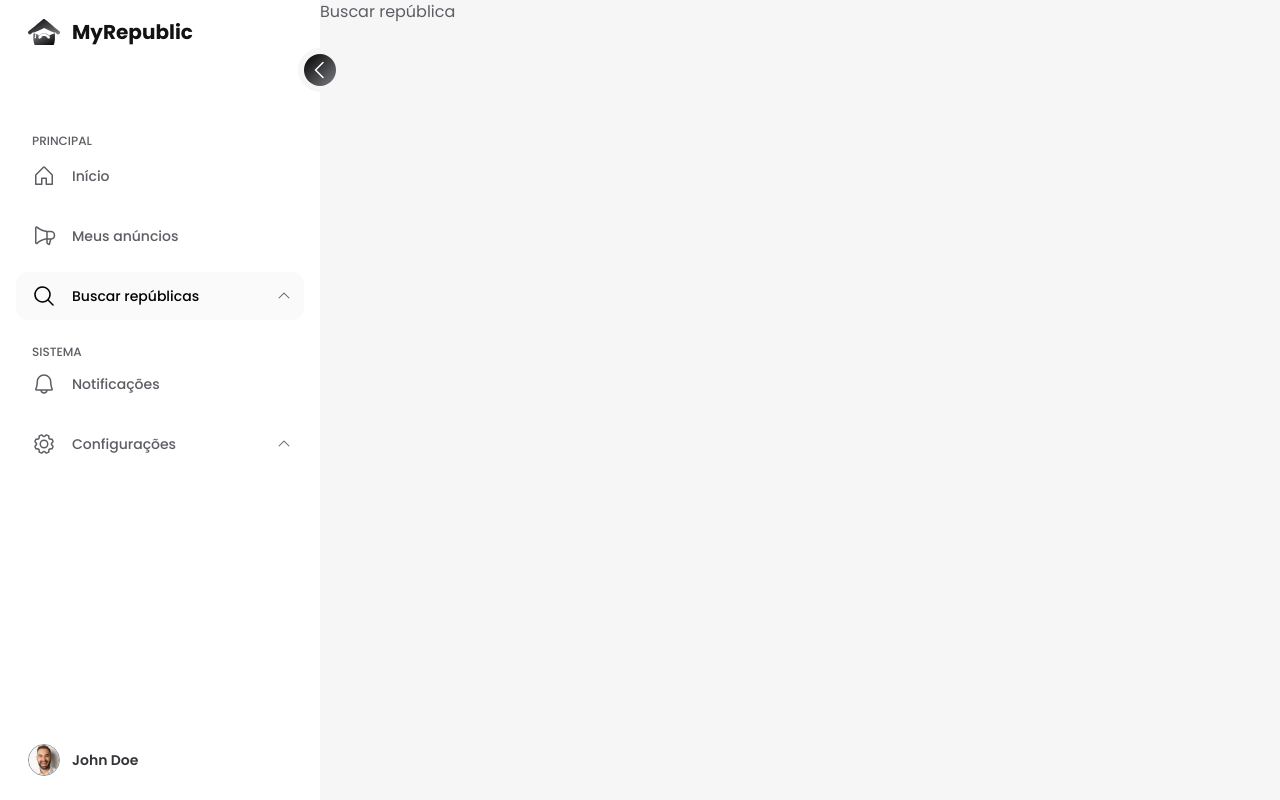
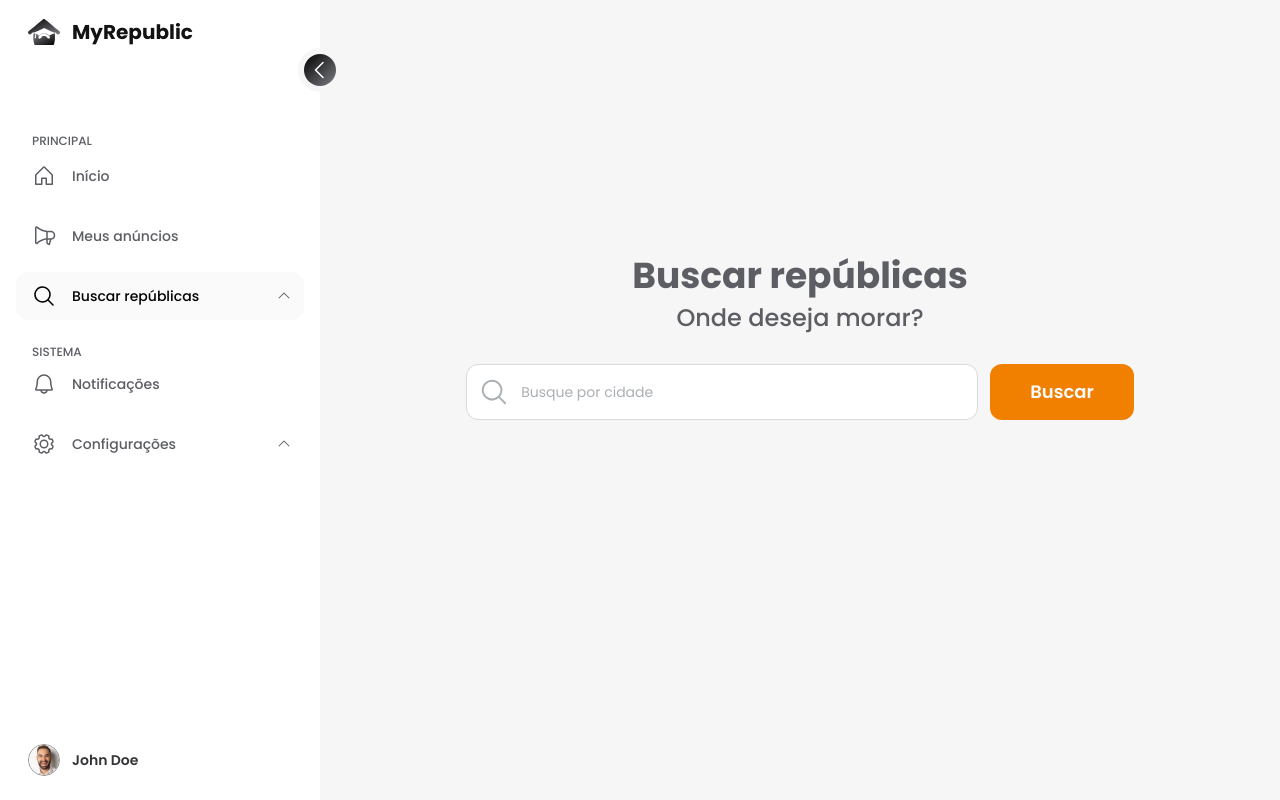
Before and after one commit to pedrogrigorio/my-republic-frontend, a Next.js app: page /student-housing/search in a window 1280 px wide. Built offline with nearby package versions, Linux system fonts and the light colour scheme.

Commit message:
implement autocomplete on locale search

```diff
--- a/package.json
+++ b/package.json
@@ -9,11 +9,13 @@
     "lint": "next lint"
   },
   "dependencies": {
+    "@hookform/resolvers": "^3.4.2",
     "@phosphor-icons/react": "^2.1.5-alpha.3",
     "@radix-ui/react-dropdown-menu": "^2.0.6",
     "@radix-ui/react-popover": "^1.0.7",
     "@radix-ui/react-slot": "^1.0.2",
     "@radix-ui/react-tabs": "^1.0.4",
+    "axios": "^1.7.2",
     "class-variance-authority": "^0.7.0",
     "clsx": "^2.1.1",
     "dayjs": "^1.11.11",
@@ -21,8 +23,10 @@
     "next": "14.2.3",
     "react": "^18",
     "react-dom": "^18",
+    "react-hook-form": "^7.51.5",
     "tailwind-merge": "^2.3.0",
-    "tailwindcss-animate": "^1.0.7"
+    "tailwindcss-animate": "^1.0.7",
+    "zod": "^3.23.8"
   },
   "devDependencies": {
     "@rocketseat/eslint-config": "^2.2.2",
--- a/src/app/home/index.tsx
+++ b/src/app/home/index.tsx
@@ -8,7 +8,7 @@ import ColorfulChatIcon from '@/components/icons/ColorfulChatIcon'
 import ColorfulClockIcon from '@/components/icons/ColorfulClockIcon'
 import ColorfulFormIcon from '@/components/icons/ColorfulFormIcon'
 import ColorfulPauseIcon from '@/components/icons/ColorfulPauseIcon'
-import SearchInput from '@/components/layout/SearchInput'
+import SearchInput from '@/components/common/SearchInput'
 import { useSelectedGroup } from './_hooks/useSelectedGroup'
 
 export default function Home() {
@@ -16,7 +16,7 @@ export default function Home() {
 
   return (
     <div className="mt-32 w-full px-8 pb-16">
-      <div className="flex flex-col items-center">
+      <div className="flex flex-col items-center gap-2">
         <h1>Buscar repúblicas</h1>
         <h2>Onde deseja morar?</h2>
       </div>
--- a/src/app/my-ads/page.tsx
+++ b/src/app/my-ads/page.tsx
@@ -1,35 +1,18 @@
 'use client'
 
-import SearchInput from '@/components/layout/SearchInput'
+import SearchInput from '@/components/common/SearchInput'
+import MyAdvertisement from './_components/MyAdvertisement'
+import { Advertisement } from '@/types/advertisement'
+import { useSelectedTab } from './_hooks/useSelectedTab'
+import { useMockFetch } from '@/hooks/useMockFetch'
 import { Button } from '@/components/ui/button'
-import MyAdvertisement from './_components/MyAdvertisement'
+import { Skeleton } from '@/components/ui/skeleton'
 import { ads as adsData } from '@/data/AdData'
-import { useSelectedTab } from './_hooks/useSelectedTab'
-import { Advertisement } from '@/types/advertisement'
-import { useMockFetch } from '@/hooks/useMockFetch'
-import { Skeleton } from '@/components/ui/skeleton'
 
 export default function MyAds() {
   const { data: ads, isLoading } = useMockFetch<Advertisement[]>(adsData)
   const { selectedTab, selectAll, selectActive, selectPaused } =
     useSelectedTab()
-
-  if (ads.length === 0 && !isLoading) {
-    return (
-      <div className="relative h-full w-full">
-        <div className="absolute top-64 flex w-full flex-col items-center gap-4">
-          <div className="flex flex-col items-center gap-2">
-            <h1>Você ainda não possui anúncios</h1>
-            <h2>Encontre pessoas e forme uma república.</h2>
-          </div>
-
-          <Button className="hover:bg-button-primaryHover h-12 bg-button-primary px-6 font-semibold">
-            Criar anúncio
-          </Button>
-        </div>
-      </div>
-    )
-  }
 
   if (isLoading) {
     return (
@@ -52,6 +35,23 @@ export default function MyAds() {
               <MyAdvertisement key={index} />
             ))}
           </ul>
+        </div>
+      </div>
+    )
+  }
+
+  if (ads.length === 0) {
+    return (
+      <div className="relative h-full w-full">
+        <div className="absolute top-64 flex w-full flex-col items-center gap-4">
+          <div className="flex flex-col items-center gap-2">
+            <h1>Você ainda não possui anúncios</h1>
+            <h2>Encontre pessoas e forme uma república.</h2>
+          </div>
+
+          <Button className="hover:bg-button-primaryHover h-12 bg-button-primary px-6 font-semibold">
+            Criar anúncio
+          </Button>
         </div>
       </div>
     )
--- a/src/app/student-housing/search/page.tsx
+++ b/src/app/student-housing/search/page.tsx
@@ -1,3 +1,22 @@
+import LocaleSearch from '@/components/forms/LocaleSearch'
+// import { Button } from '@/components/ui/button'
+
 export default function Search() {
-  return <div>Buscar república</div>
+  return (
+    <div className="relative h-full w-full">
+      <div className="absolute top-64 w-full items-center gap-4">
+        <div className="flex flex-col items-center gap-2">
+          <h1>Buscar repúblicas</h1>
+          <h2>Onde deseja morar?</h2>
+        </div>
+
+        <div className="mt-8 flex justify-center">
+          <LocaleSearch />
+          {/* <Button className="h-14 rounded-xl bg-button-primary px-10 text-lg font-semibold hover:bg-button-primary-hover">
+            Buscar
+          </Button> */}
+        </div>
+      </div>
+    </div>
+  )
 }
--- /dev/null
+++ b/src/components/common/SearchInput/index.tsx
@@ -0,0 +1,28 @@
+import { Input } from '@/components/ui/input'
+import { MagnifyingGlass } from '@phosphor-icons/react/dist/ssr'
+import { ChangeEvent } from 'react'
+
+interface SearchBoxProps {
+  className?: string
+  placeholder?: string
+  value?: string
+  onChange?: (event: ChangeEvent<HTMLInputElement>) => void
+}
+
+export default function SearchInput(props: SearchBoxProps) {
+  const { className, placeholder, value, onChange } = props
+
+  return (
+    <div
+      className={`${className} flex h-14 flex-1 items-center rounded-xl border border-primary bg-white px-3`}
+    >
+      <MagnifyingGlass size={32} className="text-placeholder" />
+      <Input
+        className="border-none placeholder:text-placeholder focus-visible:ring-0 focus-visible:ring-offset-0"
+        placeholder={placeholder}
+        value={value}
+        onChange={onChange}
+      />
+    </div>
+  )
+}
--- /dev/null
+++ b/src/components/forms/LocaleSearch/index.tsx
@@ -0,0 +1,98 @@
+'use client'
+
+import { ChangeEvent, useState } from 'react'
+import { useForm } from 'react-hook-form'
+import { z } from 'zod'
+import { zodResolver } from '@hookform/resolvers/zod'
+import { MagnifyingGlass } from '@phosphor-icons/react/dist/ssr'
+import { Input } from '@/components/ui/input'
+import { Button } from '@/components/ui/button'
+import {
+  Popover,
+  PopoverContent,
+  PopoverTrigger,
+} from '@/components/ui/popover'
+
+const searchFormSchema = z.object({
+  search: z.string(),
+})
+
+type searchFormData = z.infer<typeof searchFormSchema>
+
+export default function LocaleSearch() {
+  const { register, handleSubmit, reset } = useForm<searchFormData>({
+    resolver: zodResolver(searchFormSchema),
+  })
+
+  const handleChange = (event: ChangeEvent<HTMLInputElement>) => {
+    setSearch(event.target.value)
+  }
+
+  const onSearch = (data: searchFormData) => {
+    console.log(data)
+    reset()
+  }
+
+  const [search, setSearch] = useState('')
+
+  const cities = [
+    { name: 'Iguatu' },
+    { name: 'Quixadá' },
+    { name: 'São Paulo' },
+    { name: 'São José' },
+  ]
+
+  const filteredCities =
+    search.length > 0
+      ? cities.filter((city) => {
+          const searchTerm = search
+            .toLowerCase()
+            .normalize('NFD')
+            .replace(/[\u0300-\u036f]/g, '')
+          const cityName = city.name
+            .toLowerCase()
+            .normalize('NFD')
+            .replace(/[\u0300-\u036f]/g, '')
+
+          return cityName.startsWith(searchTerm)
+        })
+      : []
+
+  return (
+    <form
+      className="flex flex-1 justify-center gap-3"
+      onSubmit={handleSubmit(onSearch)}
+    >
+      <Popover open={filteredCities.length > 0 && !!search} modal={false}>
+        <PopoverTrigger asChild>
+          <div className="max-w-128 flex h-14 min-w-64 flex-1 items-center rounded-xl border border-primary bg-white px-3">
+            <MagnifyingGlass size={32} className="text-placeholder" />
+            <Input
+              className=" border-none placeholder:text-placeholder focus-visible:ring-0 focus-visible:ring-offset-0"
+              placeholder="Busque por cidade"
+              {...register('search', { onChange: (e) => handleChange(e) })}
+            />
+          </div>
+        </PopoverTrigger>
+
+        <PopoverContent
+          className="max-h-[--radix-popover-content-available-height] w-[--radix-popover-trigger-width]"
+          onOpenAutoFocus={(e) => e.preventDefault()}
+        >
+          <ul>
+            {filteredCities.map((city) => (
+              <li key={city.name}>{city.name}</li>
+            ))}
+          </ul>
+        </PopoverContent>
+      </Popover>
+
+      <Button
+        type="submit"
+        className="h-14 rounded-xl bg-button-primary px-10 text-lg font-semibold hover:bg-button-primary-hover"
+      >
+        Buscar
+      </Button>
+    </form>
+  )
+}
--- a/src/components/layout/SearchInput/index.tsx
+++ /dev/null
@@ -1,20 +0,0 @@
-import { Input } from '@/components/ui/input'
-import { MagnifyingGlass } from '@phosphor-icons/react/dist/ssr'
-
-interface SearchBoxProps {
-  className?: string
-}
-
-export default function SearchInput({ className }: SearchBoxProps) {
-  return (
-    <div
-      className={`${className} border-primary flex h-14 flex-1 items-center rounded-xl border bg-white px-3`}
-    >
-      <MagnifyingGlass size={32} className="text-placeholder" />
-      <Input
-        className="border-none placeholder:text-placeholder focus-visible:ring-0 focus-visible:ring-offset-0"
-        placeholder="Pesquisar por cidade"
-      />
-    </div>
-  )
-}
--- a/tailwind.config.ts
+++ b/tailwind.config.ts
@@ -11,6 +11,9 @@ const config = {
   prefix: '',
   theme: {
     extend: {
+      spacing: {
+        '128': '512px',
+      },
       textColor: {
         logo: '#131313',
         strong: '#333437',
```
Also changed, not shown: 1 other file (tests, documents, lock files or other folders).
